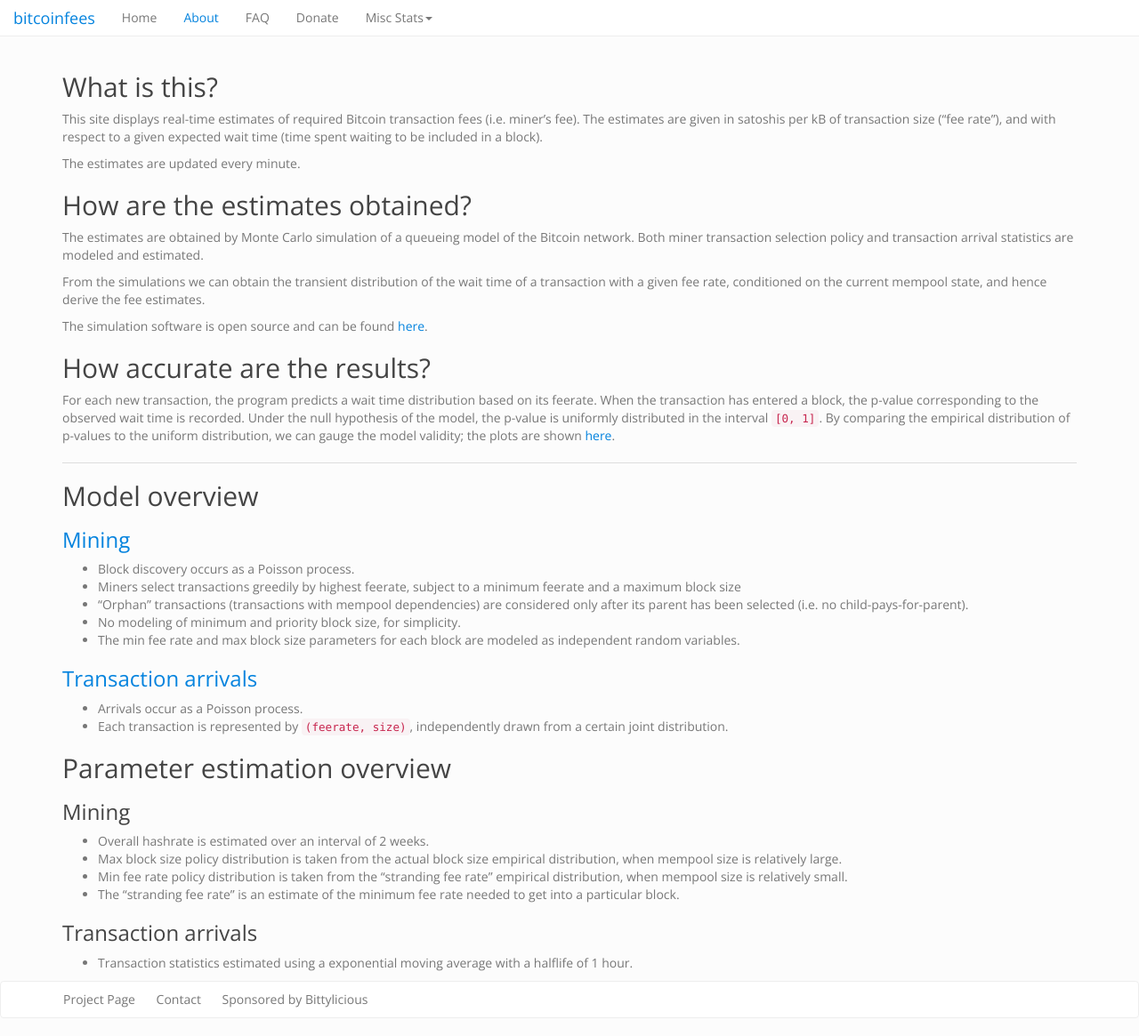
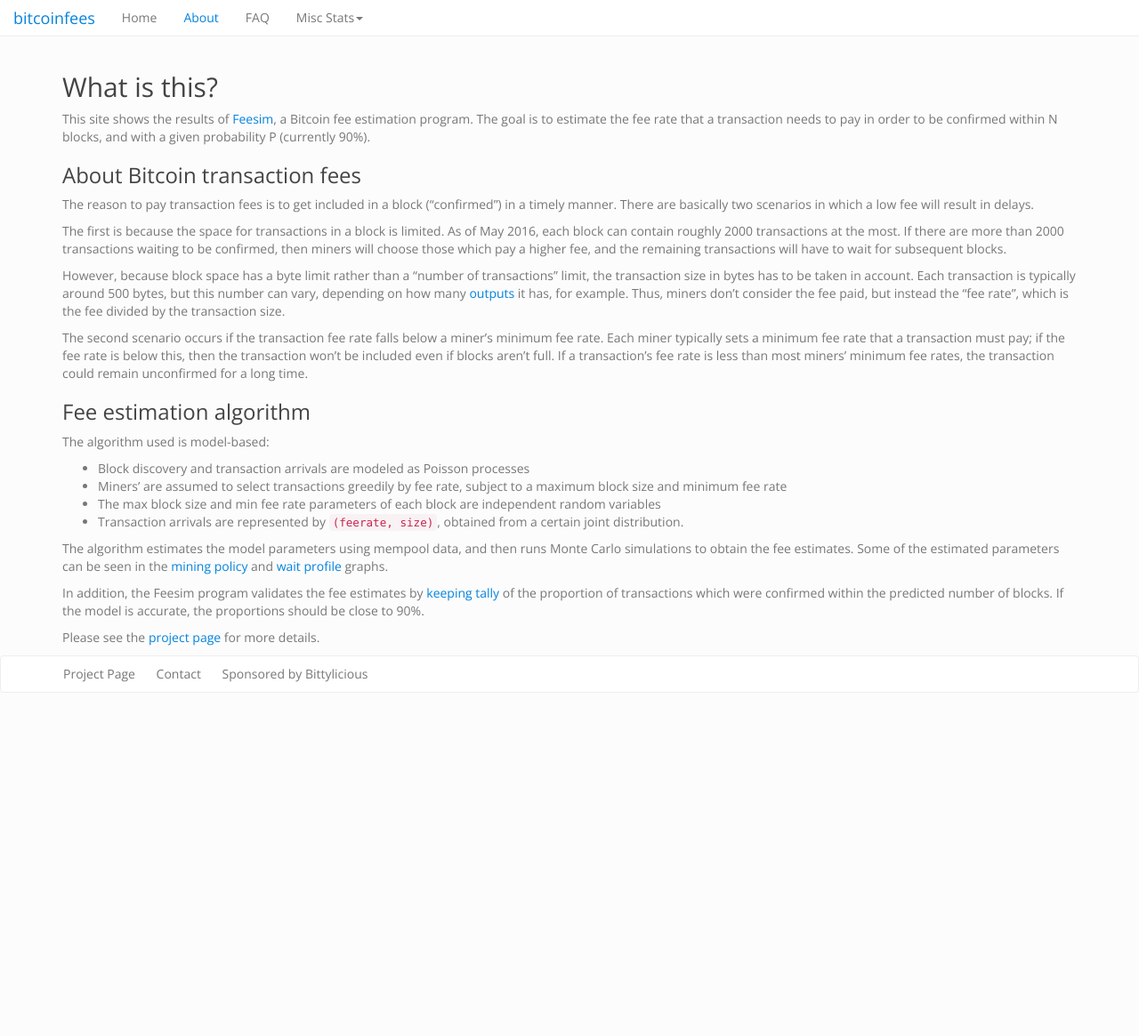
Before and after one commit to bitcoinfees/bitcoinfees.github.io, a Jekyll site: the page built from about.md, in a window 1280 px wide. Shown: the whole page at 89% size. Built offline with Jekyll 4.4.1, drawn with Linux system fonts in a browser that asks for light colours; nearby versions of some CDN libraries; a script that is not in the unit is left out; after the commit the page ends 900 px from its top, so only the background shows below that.

Commit message:
Update About/FAQ/historical data

```diff
--- a/_includes/nav.html
+++ b/_includes/nav.html
@@ -19,9 +19,6 @@
         <li {% if page.navactive == "FAQ" %} class="active" {% endif %}>
           <a href="/faq/">FAQ</a>
         </li>
-        <li {% if page.navactive == "Donate" %} class="active" {% endif %}>
-          <a href="/donate/">Donate</a>
-        </li>
         <li class="dropdown {% if page.navactive == 'Misc Stats' %}active{% endif %}">
           <a href="/misc/"
              data-toggle="dropdown"
@@ -31,6 +28,7 @@
             <li><a href="/misc/profile/">Wait profile</a></li>
             <li><a href="/misc/mining/">Mining policy</a></li>
             <li><a href="/misc/predictscores/">Prediction scores</a></li>
+            <li><a href="/misc/historical/">Historical data</a></li>
           </ul>
         </li>
       </ul>
--- a/about.md
+++ b/about.md
@@ -7,59 +7,58 @@ navactive: About
 
 ## What is this?
 
-This site displays real-time estimates of required Bitcoin transaction fees (i.e. miner's fee). The estimates are
-given in satoshis per kB of transaction size ("fee rate"), and with respect to a given expected wait time
-(time spent waiting to be included in a block).
+This site shows the results of [Feesim](https://github.com/bitcoinfees/feesim),
+a Bitcoin fee estimation program. The goal is to estimate the fee rate that a
+transaction needs to pay in order to be confirmed within N blocks, and with a
+given probability P (currently 90%).
 
-The estimates are updated every minute.
+### About Bitcoin transaction fees
 
-## How are the estimates obtained?
+The reason to pay transaction fees is to get included in a block ("confirmed")
+in a timely manner. There are basically two scenarios in which a low fee will
+result in delays.
 
-The estimates are obtained by Monte Carlo simulation of a queueing model of the Bitcoin network.
-Both miner transaction selection policy and transaction arrival statistics are modeled and estimated.
+The first is because the space for transactions in a block is limited. As of May
+2016, each block can contain roughly 2000 transactions at the most. If there are
+more than 2000 transactions waiting to be confirmed, then miners will choose
+those which pay a higher fee, and the remaining transactions will have to wait
+for subsequent blocks.
 
-From the simulations we can obtain the transient distribution of the wait time of a transaction with
-a given fee rate, conditioned on the current mempool state, and hence derive the fee estimates.
+However, because block space has a byte limit rather than a "number of
+transactions" limit, the transaction size in bytes has to be taken in account.
+Each transaction is typically around 500 bytes, but this number can vary,
+depending on how many [outputs](https://en.bitcoin.it/wiki/Transaction) it has,
+for example. Thus, miners don't consider the fee paid, but instead the "fee
+rate", which is the fee divided by the transaction size.
 
-The simulation software is open source and can be found [here](https://github.com/bitcoinfees/bitcoin-feemodel).
+The second scenario occurs if the transaction fee rate falls below a miner's
+minimum fee rate. Each miner typically sets a minimum fee rate that a
+transaction must pay; if the fee rate is below this, then the transaction won't
+be included even if blocks aren't full. If a transaction's fee rate is less than
+most miners' minimum fee rates, the transaction could remain unconfirmed
+for a long time.
 
-## How accurate are the results?
+### Fee estimation algorithm
 
-For each new transaction, the program predicts a wait time distribution based on its
-feerate. When the transaction has entered a block, the p-value corresponding to the
-observed wait time is recorded. Under the null hypothesis of the model, the p-value is
-uniformly distributed in the interval `[0, 1]`. By comparing the empirical distribution
-of p-values to the uniform distribution, we can gauge the model validity; the plots
-are shown [here](/misc/pvals).
+The algorithm used is model-based:
 
----
+* Block discovery and transaction arrivals are modeled as Poisson processes
+* Miners' are assumed to select transactions greedily by fee rate, subject to a
+  maximum block size and minimum fee rate
+* The max block size and min fee rate parameters of each block are independent
+  random variables
+* Transaction arrivals are represented by `(feerate, size)`, obtained from a
+  certain joint distribution.
 
-## Model overview
+The algorithm estimates the model parameters using mempool data, and then runs
+Monte Carlo simulations to obtain the fee estimates. Some of the estimated
+parameters can be seen in the [mining policy](/misc/mining) and [wait
+profile](/misc/profile) graphs.
 
-### [Mining](/misc/mining)
+In addition, the Feesim program validates the fee estimates by [keeping
+tally](/misc/predictscores) of the proportion of transactions which were
+confirmed within the predicted number of blocks. If the model is accurate, the
+proportions should be close to 90%.
 
-* Block discovery occurs as a Poisson process.
-* Miners select transactions greedily by highest feerate, subject to a minimum feerate
-and a maximum block size
-* "Orphan" transactions (transactions with mempool dependencies) are considered only after
-its parent has been selected (i.e. no child-pays-for-parent).
-* No modeling of minimum and priority block size, for simplicity.
-* The min fee rate and max block size parameters for each block are modeled as independent random variables.
-
-### [Transaction arrivals](/misc/profile)
-
-* Arrivals occur as a Poisson process.
-* Each transaction is represented by `(feerate, size)`, independently drawn from a certain joint distribution.
-
-## Parameter estimation overview
-
-### Mining
-
-* Overall hashrate is estimated over an interval of 2 weeks.
-* Max block size policy distribution is taken from the actual block size empirical distribution, when mempool size is relatively large.
-* Min fee rate policy distribution is taken from the "stranding fee rate" empirical distribution, when mempool size is relatively small.
-* The "stranding fee rate" is an estimate of the minimum fee rate needed to get into a particular block.
-
-### Transaction arrivals
-
-* Transaction statistics estimated using a exponential moving average with a halflife of 1 hour.
+Please see the [project page](https://github.com/bitcoinfees/feesim) for more
+details.
```
Also changed, not shown: faq.md (+6 -19 lines), misc/historical.html (added, +133 -0 lines).
